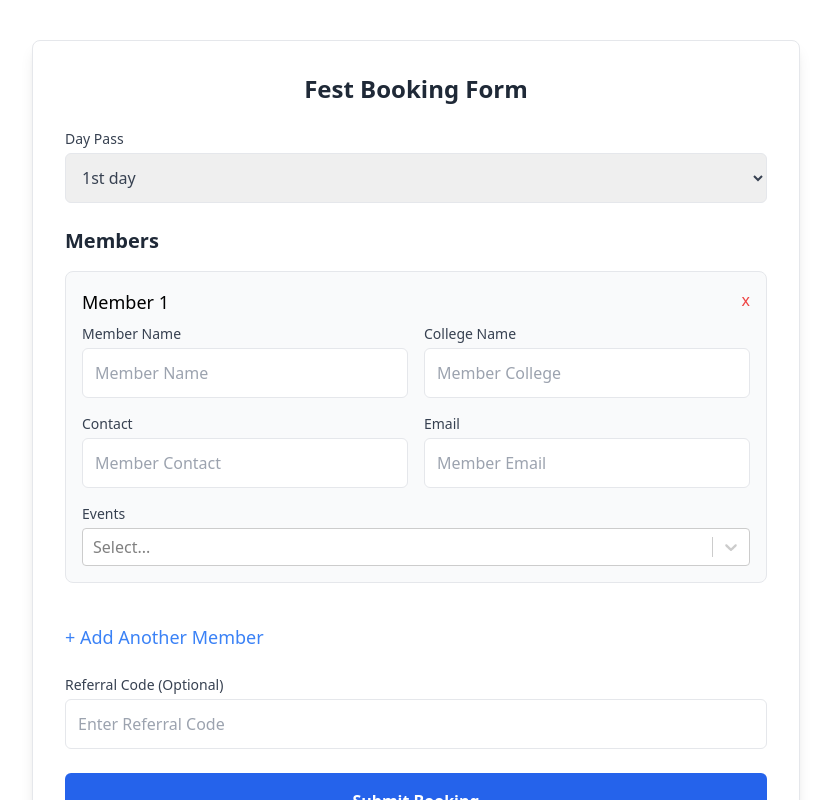
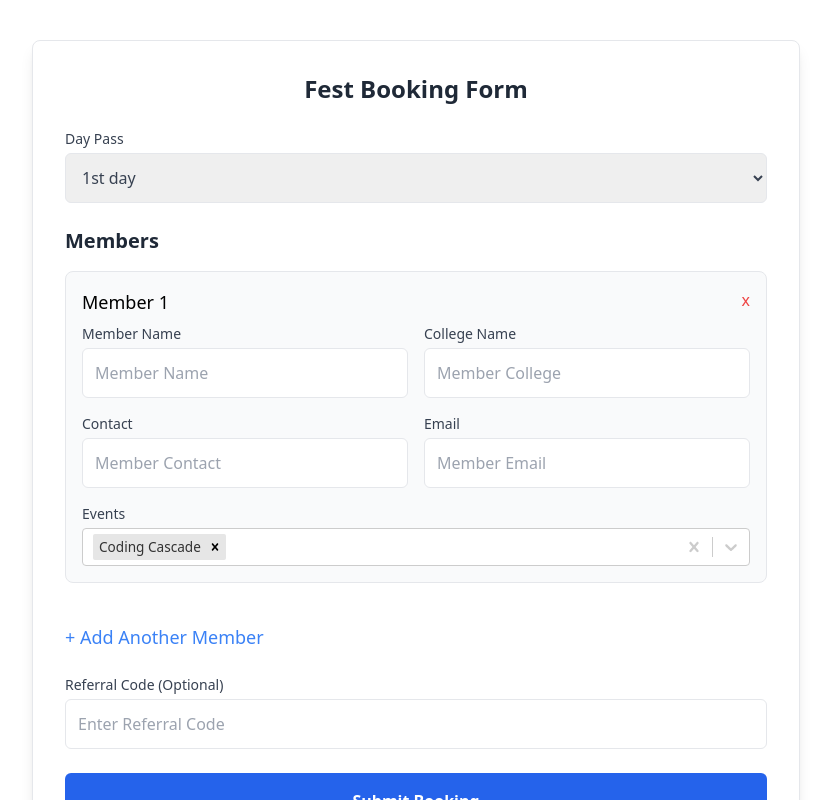
Before and after one commit to Phantom-TA/PLINTH--Registration, a React (Create React App) app in the folder frontend/: page /register in a window 1280 px wide. Shown: the top 800 px of the page, without its empty margins (224-1055 px from the left). Built offline with nearby package versions, Linux system fonts and the light colour scheme.

Commit message:
Update FestBookingForm.jsx

```diff
--- a/frontend/src/FestBookingForm.jsx
+++ b/frontend/src/FestBookingForm.jsx
@@ -9,7 +9,7 @@ const FestBookingForm = () => {
   const [name, setName] = useState('');
   const [college, setCollege] = useState('');
   const [dayPass, setDayPass] = useState('1st day');
-  const [members, setMembers] = useState([{ name: '', college: '', contact: '', email: '', events: ['Coding'] }]);
+  const [members, setMembers] = useState([{ name: '', college: '', contact: '', email: '', events: ['Coding Cascade'] }]);
   const [referralCode, setReferralCode] = useState('');
   const [discountMessage, setDiscountMessage] = useState('');
   const [totalPrice, setTotalPrice] = useState(0);
```
